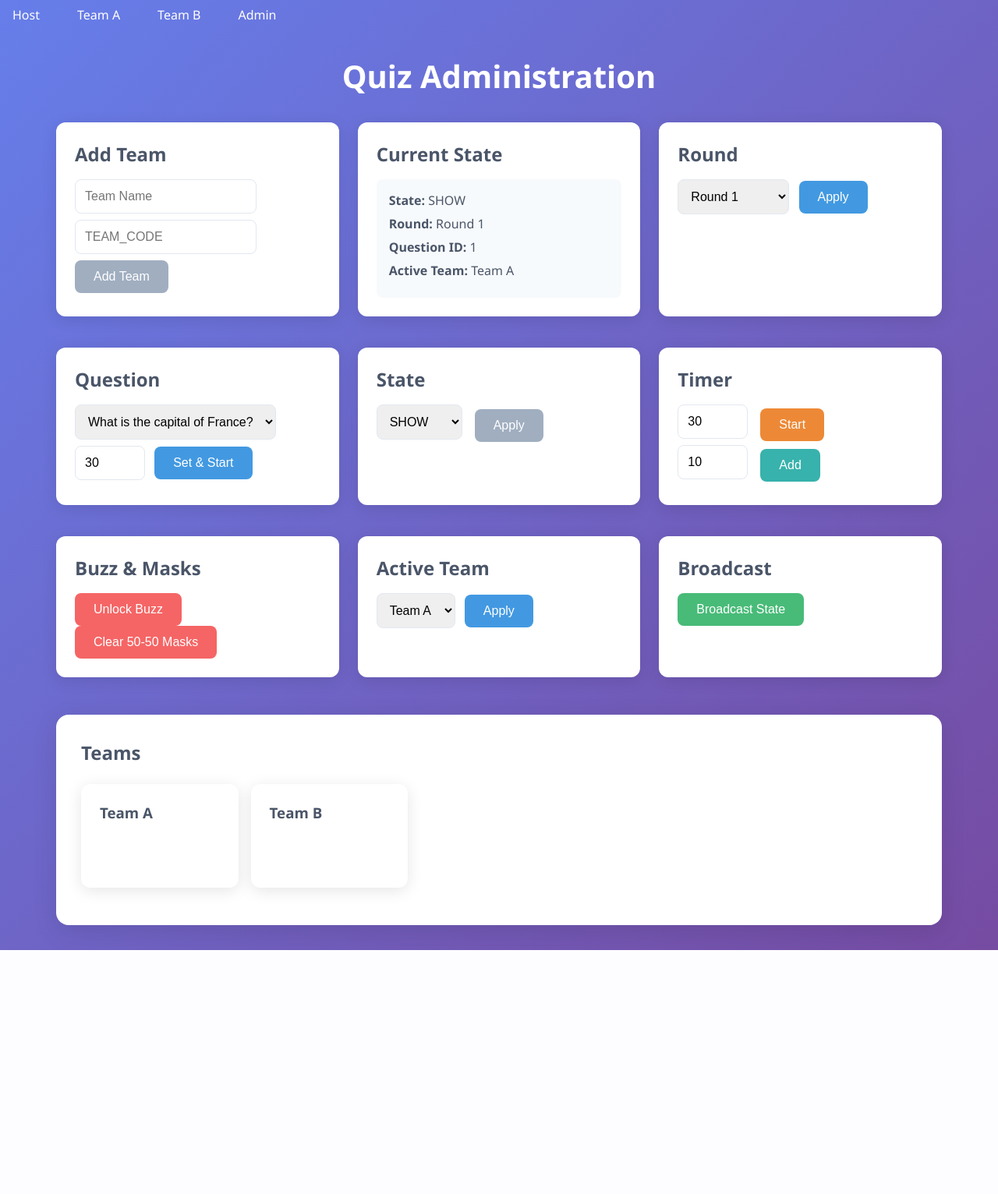
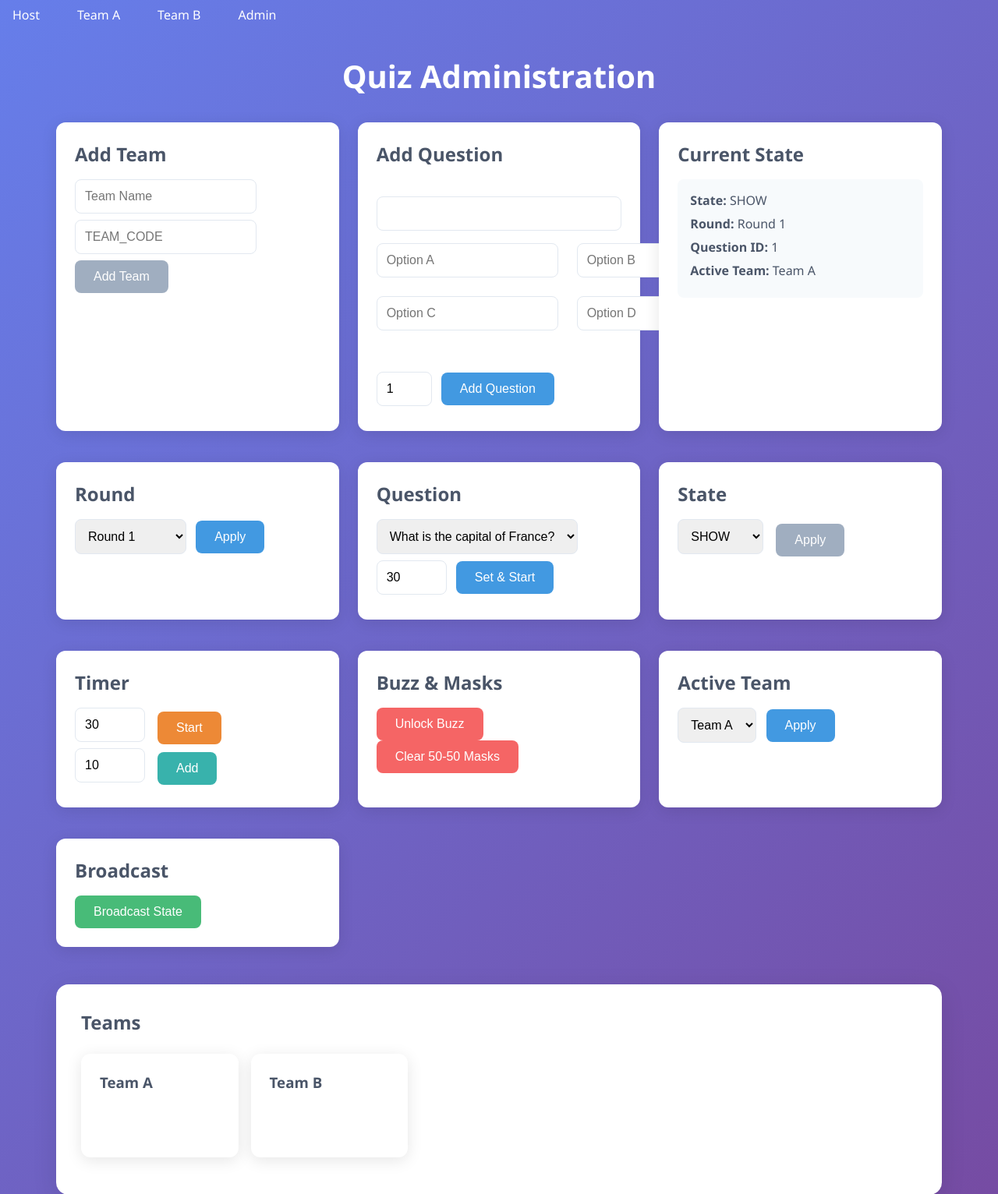
Before and after one commit to yash0238/QuizzMaster, a Flask app: page /admin/ in a window 1280 px wide. Shown: the top 1532 px of the page at 78% size. Before the commit the page ends 1219 px from the top, so only its background shows below. Run offline with Flask 3, Linux system fonts and the light colour scheme; data comes from the database, SQL or seed files in the repository; some libraries are stand-ins or nearby versions.

Commit message:
Update admin.html

```diff
--- a/templates/admin.html
+++ b/templates/admin.html
@@ -9,6 +9,8 @@
     <div class="error-message">{{ error }}</div>
   {% else %}
     <div class="admin-grid">
+
+      <!-- Add Team -->
       <div class="admin-card">
         <h2>Add Team</h2>
         <form method="POST" action="{{ url_for('admin.admin_action') }}">
@@ -18,6 +20,27 @@
           <button type="submit" class="btn btn-secondary">Add Team</button>
         </form>
       </div>
+
+      <!-- Add Question -->
+      <div class="admin-card">
+        <h2>Add Question</h2>
+        <form method="POST" action="{{ url_for('admin.admin_action') }}">
+          <input type="hidden" name="op" value="add_question"/>
+          <label>Text</label>
+          <input type="text" name="text" required style="width:100%"/>
+          <div class="options-grid" style="margin-top:8px">
+            <input type="text" name="opt_a" placeholder="Option A" required/>
+            <input type="text" name="opt_b" placeholder="Option B" required/>
+            <input type="text" name="opt_c" placeholder="Option C" required/>
+            <input type="text" name="opt_d" placeholder="Option D" required/>
+          </div>
+          <label style="margin-top:8px">Correct index (0=A, 1=B, 2=C, 3=D)</label>
+          <input type="number" name="correct_index" min="0" max="3" required value="1"/>
+          <input type="hidden" name="type" value="MCQ"/>
+          <button type="submit" class="btn btn-primary" style="margin-top:8px">Add Question</button>
+        </form>
+      </div>
+
       <!-- Current State -->
       <div class="admin-card">
         <h2>Current State</h2>
```
